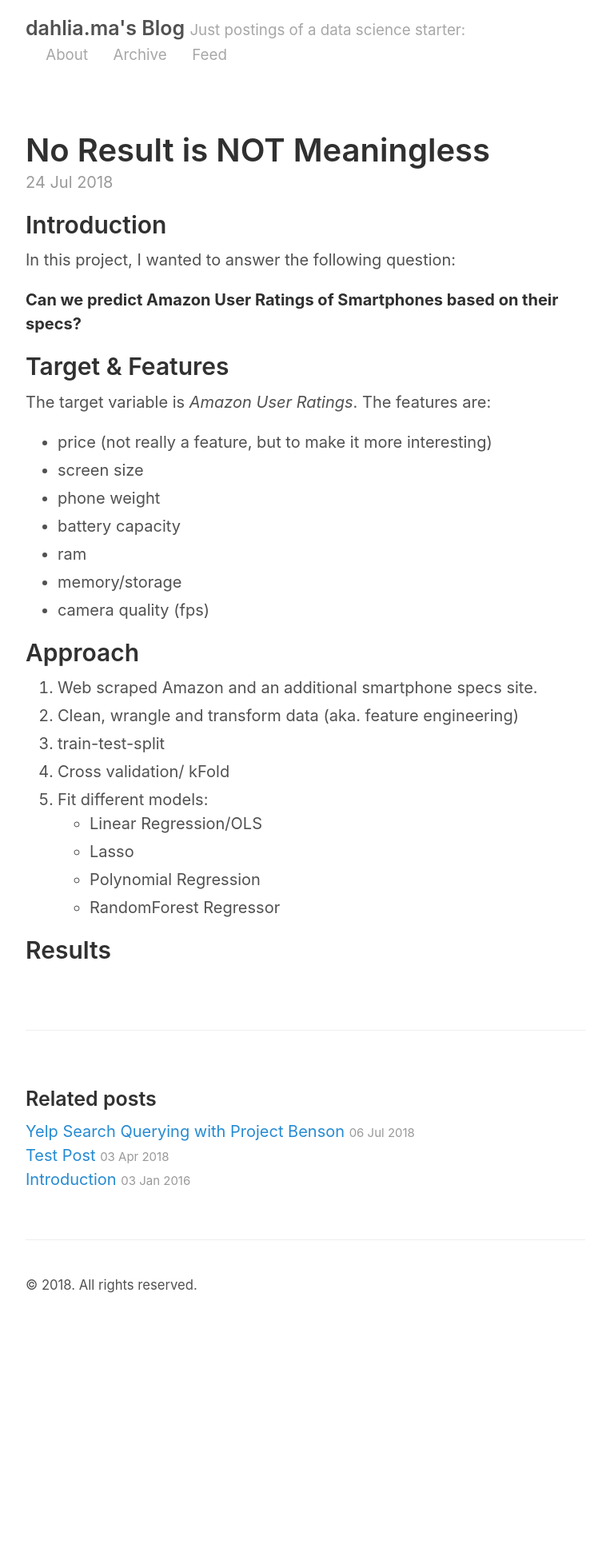
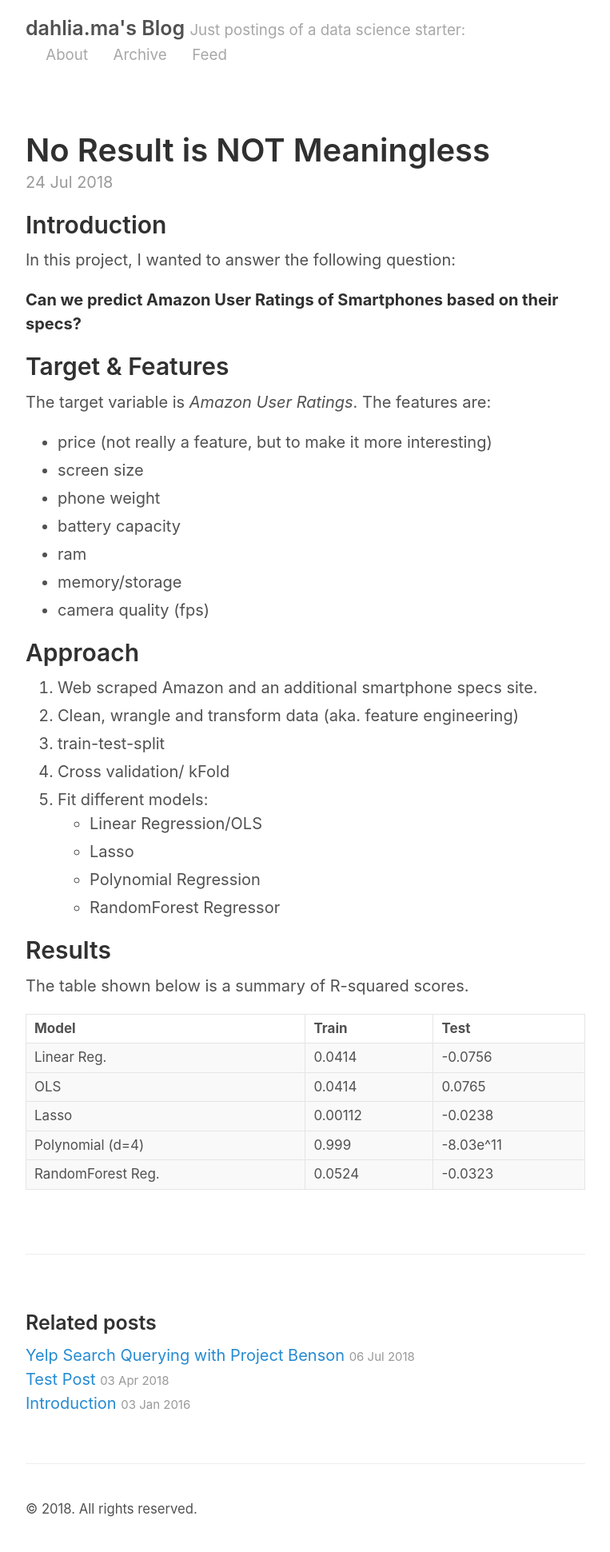
Before and after one commit to dahlia25/dahlia25.github.io, a Jekyll site: the page built from _posts/2018-07-24-project-luther.md, in a window 1280 px wide. Shown: the whole page at 80% size, without its empty margins (258-1021 px from the left). Built offline with Jekyll 4.4.1, drawn with Linux system fonts in a browser that asks for light colours; before the commit the page ends 1661 px from its top, so only the background shows below that.

Commit message:
update luther blog

```diff
--- a/_posts/2018-07-24-project-luther.md
+++ b/_posts/2018-07-24-project-luther.md
@@ -33,3 +33,19 @@ The features are:
 	* RandomForest Regressor
 
 ## Results
+
+The table shown below is a summary of R-squared scores.
+
+|---|---|---|
+|Model|Train|Test|
+|---|---|---|
+|Linear Reg.|0.0414|-0.0756|
+|---|---|---|
+|OLS|0.0414|0.0765|
+|---|---|---|
+|Lasso|0.00112|-0.0238|
+|---|---|---|
+|Polynomial (d=4)|0.999|-8.03e^11|
+|---|---|---|
+|RandomForest Reg.|0.0524|-0.0323|
+|---|---|---|
```
